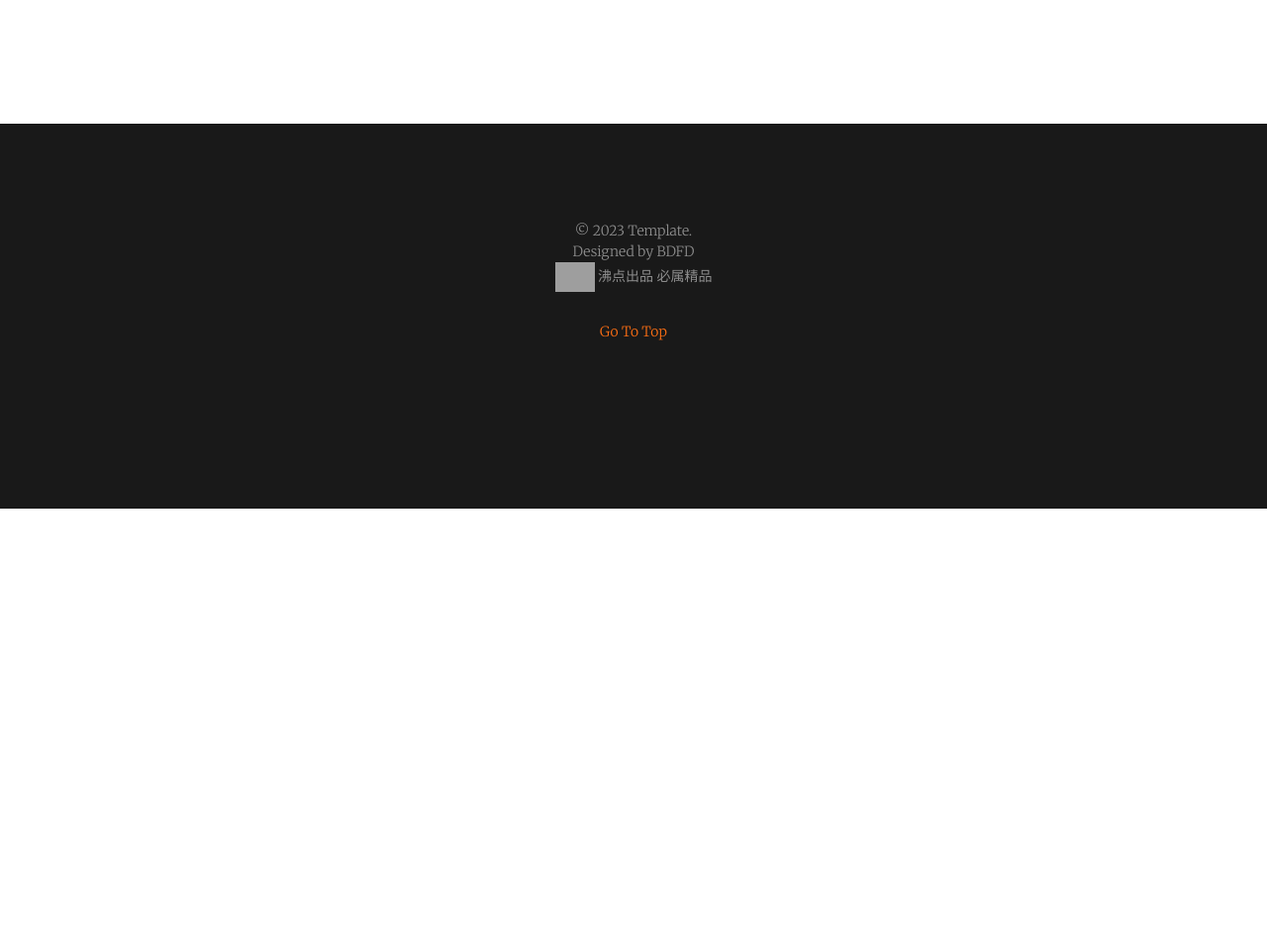
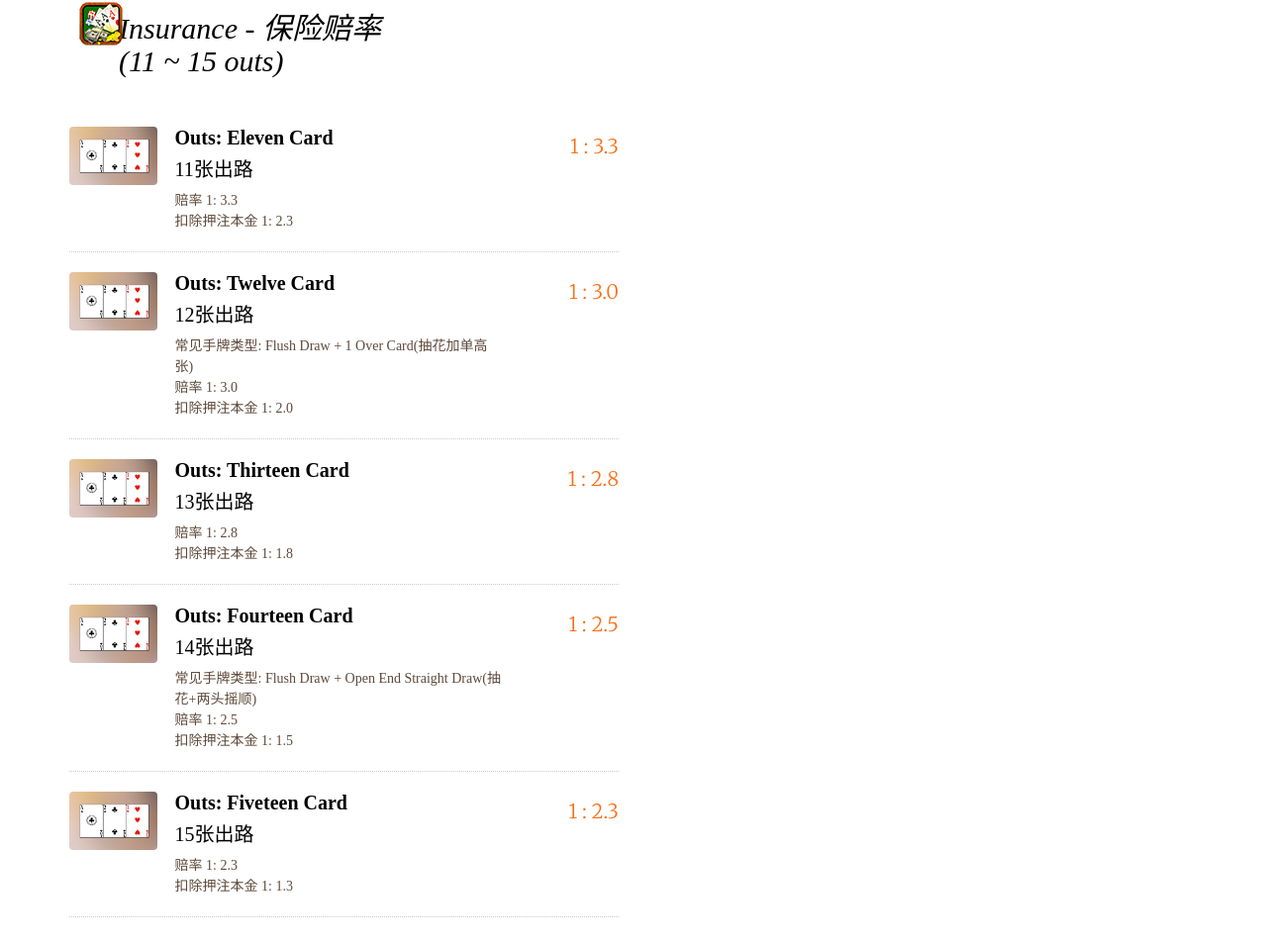
Before and after one commit to BDFDPortfolio/SideGame03_Poker_Insurance-Coverage, a plain HTML site: page index.html in a window 1280 px wide. Shown: the part 1457-2412 px from the top of the page at 99% size. Before the commit the page ends 1971 px from the top, so only its background shows below. Drawn offline with nearby package versions, Linux system fonts and the light colour scheme; grey boxes are pictures that could not be loaded; a web font is replaced by a local one.

Commit message:
Update index.html

```diff
--- a/index.html
+++ b/index.html
@@ -77,7 +77,8 @@
 					<div class="fh5co-food-menu to-animate-2">
 						<h2 class="fh5co-drinks"
 							style="font-family:'Times New Roman',STXingkai">
-							Insurance - 保险赔率</h2>
+							Insurance - 保险赔率<br>
+							(1 ~ 5 outs)</h2>
 						<ul>
 							<li>
 								<div class="fh5co-food-desc">
@@ -94,14 +95,14 @@
 											1张出路</h3>
 										<p
 											style="font-family:'Times New Roman',STXingkai">
-											赔率 1: 30</p>
+											赔率 1: 31</p>
 										<p
 											style="font-family:'Times New Roman',STXingkai">
-											扣除押注本金 1: 29</p>
+											扣除押注本金 1: 30</p>
 									</div>
 								</div>
 								<div class="fh5co-food-pricing">
-									1 : 30<br />
+									1 : 31<br />
 								</div>
 							</li>
 
@@ -179,14 +180,14 @@
 											常见手牌类型: Gunshot(卡单顺)</p>
 										<p
 											style="font-family:'Times New Roman',STXingkai">
-											赔率 1: 8</p>
+											赔率 1: 8.5</p>
 										<p
 											style="font-family:'Times New Roman',STXingkai">
-											扣除押注本金 1: 7</p>
+											扣除押注本金 1: 7.5</p>
 									</div>
 								</div>
 								<div class="fh5co-food-pricing">
-									1 : 8<br />
+									1 : 8.5<br />
 								</div>
 							</li>
 
@@ -222,7 +223,8 @@
 					<div class="fh5co-food-menu to-animate-2">
 						<h2 class="fh5co-drinks"
 							style="font-family:'Times New Roman',STXingkai">
-							Insurance - 保险赔率</h2>
+							Insurance - 保险赔率<br>
+							(5 ~ 10 outs)</h2>
 						<ul>
 							<li>
 								<div class="fh5co-food-desc">
@@ -239,14 +241,14 @@
 											6张出路</h3>
 										<p
 											style="font-family:'Times New Roman',STXingkai">
-											赔率 1: 4.5</p>
+											赔率 1: 6</p>
 										<p
 											style="font-family:'Times New Roman',STXingkai">
-											扣除押注本金 1: 5.5</p>
+											扣除押注本金 1: 5</p>
 									</div>
 								</div>
 								<div class="fh5co-food-pricing">
-									1 : 5.5<br />
+									1 : 6<br />
 								</div>
 							</li>
 
@@ -263,6 +265,35 @@
 										<h3
 											style="font-family:'Times New Roman',STXingkai">
 											7张出路</h3>
+										<p
+											style="font-family:'Times New Roman',STXingkai">
+											赔率 1: 5</p>
+										<p
+											style="font-family:'Times New Roman',STXingkai">
+											扣除押注本金 1: 4</p>
+									</div>
+								</div>
+								<div class="fh5co-food-pricing">
+									1 : 5<br />
+								</div>
+							</li>
+
+							<li>
+								<div class="fh5co-food-desc">
+									<figure>
+										<img src="images/lucky-number/smallsmallsmall.jpg"
+											class="img-responsive">
+									</figure>
+									<div>
+										<h3
+											style="font-weight:bold; font-family:'Times New Roman',STXingkai">
+											Outs: Eight Card</h3>
+										<h3
+											style="font-family:'Times New Roman',STXingkai">
+											8张出路</h3>
+										<p
+											style="font-family:'Times New Roman',STXingkai">
+											常见手牌类型: Over Cards(两高牌)</p>
 										<p
 											style="font-family:'Times New Roman',STXingkai">
 											赔率 1: 4.5</p>
@@ -285,13 +316,13 @@
 									<div>
 										<h3
 											style="font-weight:bold; font-family:'Times New Roman',STXingkai">
-											Outs: Eight Card</h3>
+											Outs: Nine Card</h3>
 										<h3
 											style="font-family:'Times New Roman',STXingkai">
-											8张出路</h3>
+											9张出路</h3>
 										<p
 											style="font-family:'Times New Roman',STXingkai">
-											常见手牌类型: Over Cards(两高牌)</p>
+											常见手牌类型: Flush Draw(抽花牌)</p>
 										<p
 											style="font-family:'Times New Roman',STXingkai">
 											赔率 1: 4</p>
@@ -302,35 +333,6 @@
 								</div>
 								<div class="fh5co-food-pricing">
 									1 : 4<br />
-								</div>
-							</li>
-
-							<li>
-								<div class="fh5co-food-desc">
-									<figure>
-										<img src="images/lucky-number/smallsmallsmall.jpg"
-											class="img-responsive">
-									</figure>
-									<div>
-										<h3
-											style="font-weight:bold; font-family:'Times New Roman',STXingkai">
-											Outs: Nine Card</h3>
-										<h3
-											style="font-family:'Times New Roman',STXingkai">
-											9张出路</h3>
-										<p
-											style="font-family:'Times New Roman',STXingkai">
-											常见手牌类型: Flush Draw(抽花牌)</p>
-										<p
-											style="font-family:'Times New Roman',STXingkai">
-											赔率 1: 3.8</p>
-										<p
-											style="font-family:'Times New Roman',STXingkai">
-											扣除押注本金 1: 2.8</p>
-									</div>
-								</div>
-								<div class="fh5co-food-pricing">
-									1 : 3.8<br />
 								</div>
 							</li>
 
@@ -362,7 +364,154 @@
 						</ul>
 					</div>
 				</div>
+				<div class="col-md-6">
+					<div class="fh5co-food-menu to-animate-2">
+						<h2 class="fh5co-drinks"
+							style="font-family:'Times New Roman',STXingkai">
+							Insurance - 保险赔率<br>
+							(11 ~ 15 outs)</h2>
+						<ul>
+							<li>
+								<div class="fh5co-food-desc">
+									<figure>
+										<img src="images/lucky-number/smallsmallsmall.jpg"
+											class="img-responsive">
+									</figure>
+									<div>
+										<h3
+											style="font-weight:bold; font-family:'Times New Roman',STXingkai">
+											Outs: Eleven Card</h3>
+										<h3
+											style="font-family:'Times New Roman',STXingkai">
+											11张出路</h3>
+										<p
+											style="font-family:'Times New Roman',STXingkai">
+											赔率 1: 3.3</p>
+										<p
+											style="font-family:'Times New Roman',STXingkai">
+											扣除押注本金 1: 2.3</p>
+									</div>
+								</div>
+								<div class="fh5co-food-pricing">
+									1 : 3.3<br />
+								</div>
+							</li>
 
+							<li>
+								<div class="fh5co-food-desc">
+									<figure>
+										<img src="images/lucky-number/smallsmallsmall.jpg"
+											class="img-responsive">
+									</figure>
+									<div>
+										<h3
+											style="font-weight:bold; font-family:'Times New Roman',STXingkai">
+											Outs: Twelve Card</h3>
+										<h3
+											style="font-family:'Times New Roman',STXingkai">
+											12张出路</h3>
+										<p
+											style="font-family:'Times New Roman',STXingkai">
+											常见手牌类型: Flush Draw + 1 Over
+											Card(抽花加单高张)</p>
+										<p
+											style="font-family:'Times New Roman',STXingkai">
+											赔率 1: 3.0</p>
+										<p
+											style="font-family:'Times New Roman',STXingkai">
+											扣除押注本金 1: 2.0</p>
+									</div>
+								</div>
+								<div class="fh5co-food-pricing">
+									1 : 3.0<br />
+								</div>
+							</li>
+
+							<li>
+								<div class="fh5co-food-desc">
+									<figure>
+										<img src="images/lucky-number/smallsmallsmall.jpg"
+											class="img-responsive">
+									</figure>
+									<div>
+										<h3
+											style="font-weight:bold; font-family:'Times New Roman',STXingkai">
+											Outs: Thirteen Card</h3>
+										<h3
+											style="font-family:'Times New Roman',STXingkai">
+											13张出路</h3>
+										<p
+											style="font-family:'Times New Roman',STXingkai">
+											赔率 1: 2.8</p>
+										<p
+											style="font-family:'Times New Roman',STXingkai">
+											扣除押注本金 1: 1.8</p>
+									</div>
+								</div>
+								<div class="fh5co-food-pricing">
+									1 : 2.8<br />
+								</div>
+							</li>
+
+
+							<li>
+								<div class="fh5co-food-desc">
+									<figure>
+										<img src="images/lucky-number/smallsmallsmall.jpg"
+											class="img-responsive">
+									</figure>
+									<div>
+										<h3
+											style="font-weight:bold; font-family:'Times New Roman',STXingkai">
+											Outs: Fourteen Card</h3>
+										<h3
+											style="font-family:'Times New Roman',STXingkai">
+											14张出路</h3>
+										<p
+											style="font-family:'Times New Roman',STXingkai">
+											常见手牌类型: Flush Draw + Open End
+											Straight Draw(抽花+两头摇顺)</p>
+										<p
+											style="font-family:'Times New Roman',STXingkai">
+											赔率 1: 2.5</p>
+										<p
+											style="font-family:'Times New Roman',STXingkai">
+											扣除押注本金 1: 1.5</p>
+									</div>
+								</div>
+								<div class="fh5co-food-pricing">
+									1 : 2.5<br />
+								</div>
+							</li>
+
+							<li>
+								<div class="fh5co-food-desc">
+									<figure>
+										<img src="images/lucky-number/smallsmallsmall.jpg"
+											class="img-responsive">
+									</figure>
+									<div>
+										<h3
+											style="font-weight:bold; font-family:'Times New Roman',STXingkai">
+											Outs: Fiveteen Card</h3>
+										<h3
+											style="font-family:'Times New Roman',STXingkai">
+											15张出路</h3>
+										<p
+											style="font-family:'Times New Roman',STXingkai">
+											赔率 1: 2.3</p>
+										<p
+											style="font-family:'Times New Roman',STXingkai">
+											扣除押注本金 1: 1.3</p>
+									</div>
+								</div>
+								<div class="fh5co-food-pricing">
+									1 : 2.3<br />
+								</div>
+							</li>
+						</ul>
+					</div>
+				</div>
 			</div>
 		</div>
 	</div>
```
